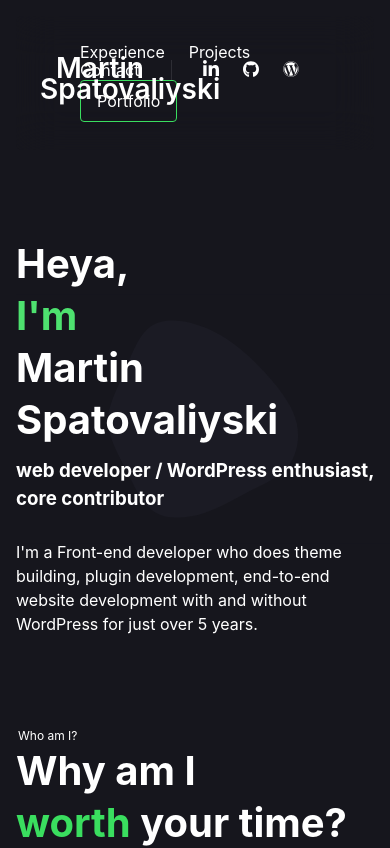
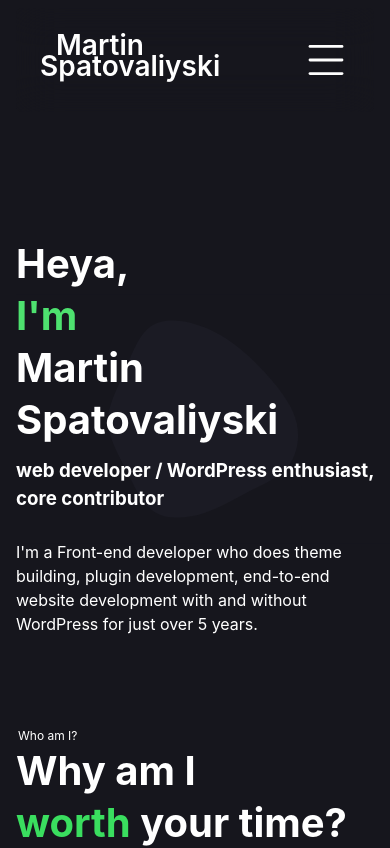
Before and after one commit to Spatovaliyski/portfolio-react, a React (Create React App) app: page / in a window 390 px wide. Shown: the top 848 px of the page. Built offline with nearby package versions, Linux system fonts and the light colour scheme.

Commit message:
Navigation: mobile styles, bugfixes and implement the animation toggles

```diff
--- a/src/Header.js
+++ b/src/Header.js
@@ -95,23 +95,64 @@ function Header() {
 		.to( additionalRefs.current, { opacity: 1, duration: .4, ease: "power4.in", stagger: .125})
 	}, []);
 
+	/**
+	 * HANDLE MOBILE MENU TOGGLE
+	 */
+	const openMenu = (event) => {
+		const siteNavigation = document.getElementById( 'navigation' );
+		const siteBody = document.body;
+
+		siteBody.classList.toggle( 'is-menu-opened' );
+		siteNavigation.classList.toggle( 'toggled' );
+
+		// Remove the .toggled class and set aria-expanded to false when the user clicks outside the navigation.
+		document.addEventListener( 'click', function( event ) {
+			const isClickInside = siteNavigation.contains( event.target );
+			const isHomeTabButton = event.target.parentNode;
+			console.log(isHomeTabButton);
+
+			if ( ! isClickInside ) {
+				siteNavigation.classList.remove( 'toggled' );
+				siteBody.classList.remove( 'is-menu-opened' );
+			}
+
+			// If the button contains one of the portfolio "click to scroll to" classs "home-tab" > close menu components and proceed with scroll behavior
+			if ( isHomeTabButton.classList.contains('home-tab') ) {
+				siteNavigation.classList.remove( 'toggled' );
+				siteBody.classList.remove( 'is-menu-opened' );
+			}
+		});
+
+	}
+
 	return (
 		<header className={fixed ? 'site-header site-header-sticky' : 'site-header'} >
 			<div className="header-title" ref={el => {siteTitle = el}}>
-				<a href="/">Martin Spatovaliyski</a>
+				<a href={process.env.PUBLIC_URL}>Martin Spatovaliyski</a>
 			</div>
 
-			<div className="header-nav">
+			<nav className="header-nav" id="navigation">
 				<ul className="nav-menu">
-					<li ref={addToRefs} onClick={clickAnimation} className="nav-menu-item"><a href="#experience">Experience</a></li>
-					<li ref={addToRefs} onClick={clickAnimation} className="nav-menu-item"><a  href="#work">Projects</a></li>
-					<li ref={addToRefs} onClick={clickAnimation} className="nav-menu-item"><a href="#contact">Contact</a></li>
+					<li ref={addToRefs} onClick={clickAnimation} className="nav-menu-item home-tab"><a href="#experience">Experience</a></li>
+					<li ref={addToRefs} onClick={clickAnimation} className="nav-menu-item home-tab"><a href="#work">Projects</a></li>
+					<li ref={addToRefs} onClick={clickAnimation} className="nav-menu-item home-tab"><a href="#contact">Contact</a></li>
 					<li ref={addAdditionalRefs} className="nav-menu-item spacer icon item-additional"><a href="https://www.linkedin.com/in/martin-spatovaliyski-554622aa/" target="_blank" rel="noreferrer">{<Icons name="linkedin"/>}</a></li>
 					<li ref={addAdditionalRefs} className="nav-menu-item icon item-additional"><a href="https://github.com/Spatovaliyski" target="_blank" rel="noreferrer">{<Icons name="github"/>}</a></li>
 					<li ref={addAdditionalRefs} className="nav-menu-item icon item-additional"><a href="https://profiles.wordpress.org/mspatovaliyski/" target="_blank" rel="noreferrer">{<Icons name="wordpress"/>}</a></li>
 					<li ref={addAdditionalRefs} className="nav-menu-item cv item-additional"><a href="https://spatovaliyski.com/wp-content/uploads/2022/10/Martins-Resume.pdf" target="_blank" rel="noreferrer">Portfolio</a></li>
 				</ul>
-			</div>
+
+				<a onClick={openMenu} className="menu-toggle" aria-controls="primary-menu" aria-expanded="false" href='#nav-open'>
+					<svg className="hamburger hamburger-rotate" viewBox="0 0 100 100" width="80">
+						<path className="line top"
+								d="m 70,33 h -40 c 0,0 -8.5,-0.149796 -8.5,8.5 0,8.649796 8.5,8.5 8.5,8.5 h 20 v -20" />
+						<path className="line middle"
+								d="m 70,50 h -40" />
+						<path className="line bottom"
+								d="m 30,67 h 40 c 0,0 8.5,0.149796 8.5,-8.5 0,-8.649796 -8.5,-8.5 -8.5,-8.5 h -20 v 20" />
+					</svg>
+				</a>
+			</nav>
 		</header>
 	);
 }
--- a/src/assets/scss/header/_header.scss
+++ b/src/assets/scss/header/_header.scss
@@ -33,6 +33,30 @@
 			font-weight: 600;
 			text-indent: 1rem;
 			margin-top: -0.25rem;
+
+			&:before {
+				content: '';
+				width: 0;
+				height: 3px;
+				background: #fff;
+				position: absolute;
+				bottom: -12px;
+				left: 0;
+				z-index: -1;
+				transition: .3s $transition-reveal;
+			}
+
+			&:hover {
+				color: $color-toxic;
+
+				&:before {
+					width: 100%;
+				}
+			}
 		}
 	}
+
+	@media (max-width: $breakpoint-medium) {
+		top: .5em;
+	}
 }
--- a/src/assets/scss/header/_navigation.scss
+++ b/src/assets/scss/header/_navigation.scss
@@ -68,3 +68,152 @@
 		}
 	}
 }
+
+@media (max-width: $breakpoint-medium) {
+	// Mobile styles for primary menu
+	.header-nav {
+		.nav-menu {
+			display: flex;
+			flex-flow: row wrap;
+
+			pointer-events: none;
+			opacity: 0;
+			transition: .3s $transition-reveal all;
+			z-index: -1;
+			transform: translateY(-20px);
+
+			width: 100%;
+			position: absolute;
+			top: 90px;
+			right: 0;
+			padding: 1em;
+			background: lighten($color-body, 5);
+			backdrop-filter: blur(20px);
+			z-index: 9999;
+
+			border-radius: 6px;
+			border-top: 1px solid #17171f;
+			border-top-left-radius: 0;
+			border-top-right-radius: 0;
+
+			&-toggle {
+				overflow: hidden;
+				height: 3em;
+				width: 3em;
+			}
+		}
+
+		.nav-menu-item {
+			flex: 1 1 100%;
+			margin-bottom: 1rem;
+			margin-right: 0;
+			padding: 1rem 0;
+			border-bottom: 1px solid lighten($color-body, 3); // The menu background has lighten so we're technically making this darker. Refer to .menu > background property above
+
+			transition: .8s $transition-smooth;
+			transform: translateY(-10px);
+		}
+
+		// Separate styling for the social icons
+		.nav-menu-item.icon {
+			margin-bottom: 0;
+			border-bottom: none;
+			flex: 0 0 33%;
+			order: 99;
+
+			transition: .4s $transition-smooth;
+			transform: translateY(10px);
+
+			.menu-icon {
+				width: 1.5em;
+				margin: 0 auto;
+			}
+		}
+
+		// CV/Portfolio button styling for mobile
+		.nav-menu-item.cv {
+			text-align: center;
+			margin-bottom: 0;
+			margin-top: .5em;
+
+			transition: .6s $transition-smooth;
+			transform: translateY(-10px);
+			border-bottom-color: $color-toxic;
+		}
+
+		.spacer {
+			margin-left: 0;
+
+			&:before {
+				display: none;
+			}
+		}
+
+		// When menu is toggled (Primary menu)
+		.is-menu-opened & {
+			.nav-menu {
+				opacity: 1;
+				transform: translateY(.5em);
+				pointer-events: all;
+				transition: .4s $transition-reveal opacity, .3s $transition-reveal transform;
+			}
+
+			.menu-item {
+				transform: translateY(0);
+			}
+
+			.icon {
+				transform: translateY(0);
+			}
+
+			.cv {
+				transform: translateY(0);
+			}
+		}
+	}
+
+	.menu-toggle {
+		overflow: hidden;
+		display: block;
+		height: 3em;
+		width: 3em;
+	}
+
+	// Navigation hamburger styling
+	.hamburger {
+		cursor: pointer;
+		transition: .4 $transition-reveal;
+		user-select: none;
+		pointer-events: none;
+		margin-top: -1em;
+		margin-left: -1em;
+
+		.top {
+			stroke-dasharray: 40 121;
+		}
+
+		.bottom {
+			stroke-dasharray: 40 121;
+		}
+
+		.header-nav.toggled & .top {
+			stroke-dashoffset: -68px;
+		}
+
+		.header-nav.toggled & .bottom {
+			stroke-dashoffset: -68px;
+		}
+
+		.line {
+			fill: none;
+			transition: stroke-dasharray 400ms, stroke-dashoffset 400ms;
+			stroke: #FFF;
+			stroke-width: 3.5;
+			stroke-linecap: round;
+		}
+
+		.header-nav.toggled &-rotate {
+			transform: rotate(45deg);
+		}
+	}
+}
--- a/src/components/sections/Contact.js
+++ b/src/components/sections/Contact.js
@@ -24,11 +24,22 @@ export default function Contact() {
 				ease: "power2.inOut",
 				scrollTrigger: {
 					trigger: el,
-					start: 'top center+=150',
+					start: 'top center+=200',
 				},
 			});
 		});
 	}, []);
+
+	const copyClipboard = (e) => {
+		e.preventDefault();
+		let mail = document.querySelector('#copy-clipboard-text').value;
+
+		navigator.clipboard.writeText(mail);
+		document.querySelector('#copy-clipboard-confirm').classList.add('is-visible');
+		setTimeout(() => {
+			document.querySelector('#copy-clipboard-confirm').classList.remove('is-visible');
+		}, 1000);
+	}
 
 	return (
 		<section id="contact" className="section section-contact">
@@ -43,10 +54,11 @@ export default function Contact() {
 						</div>
 
 						<div className="contact-group" ref={addToRefs}>
-							<a href="mailto:martinspatovaliyski@gmail.com" rel="noopener noreferrer" target="_blank" className="button button-primary">Let's chat</a>
+							<a  href="mailto:martinspatovaliyski@gmail.com" rel="noopener noreferrer" target="_blank" className="button button-primary">Let's chat</a>
 							<span className="contact-copy">
-								<a id="copy-chat-clipboard" href="martinspatovaliyski@gmail.com">Copy email to clipboard instead</a>
-								<span className="copy-chat-popup">Copied!</span>
+								<a onClick={copyClipboard} id="copy-chat-clipboard" href="#">Copy email to clipboard instead</a>
+								<input id="copy-clipboard-text" type="hidden" value="martinspatovaliyski@gmail.com" />
+								<span id="copy-clipboard-confirm" className="copy-chat-popup">Copied!</span>
 							</span>
 						</div>
 					</div>
--- a/src/components/sections/Portfolio.js
+++ b/src/components/sections/Portfolio.js
@@ -27,19 +27,19 @@ export default function Portfolio() {
 	useEffect(() => {
 		gsap.to( headlineRefs.current, { opacity: 1, y: 0, duration: .8, ease: "power2.inOut", scrollTrigger: { trigger: '.section-projects'}, stagger: .1})
 
-		let counter = 0.4;
+		let counter = 0.3;
 		portfolioRefs.current.forEach((el) => {
 			gsap.fromTo( el, {
 				autoAlpha: 0,
 				y: 40,
 			}, {
 				y: 0,
-				duration: counter+=.18,
+				duration: counter+=.2,
 				autoAlpha: 1,
 				ease: "power2.inOut",
 				scrollTrigger: {
 					trigger: el,
-					start: 'top center+=50',
+					start: 'top center+=250',
 				},
 			});
 		});
```
